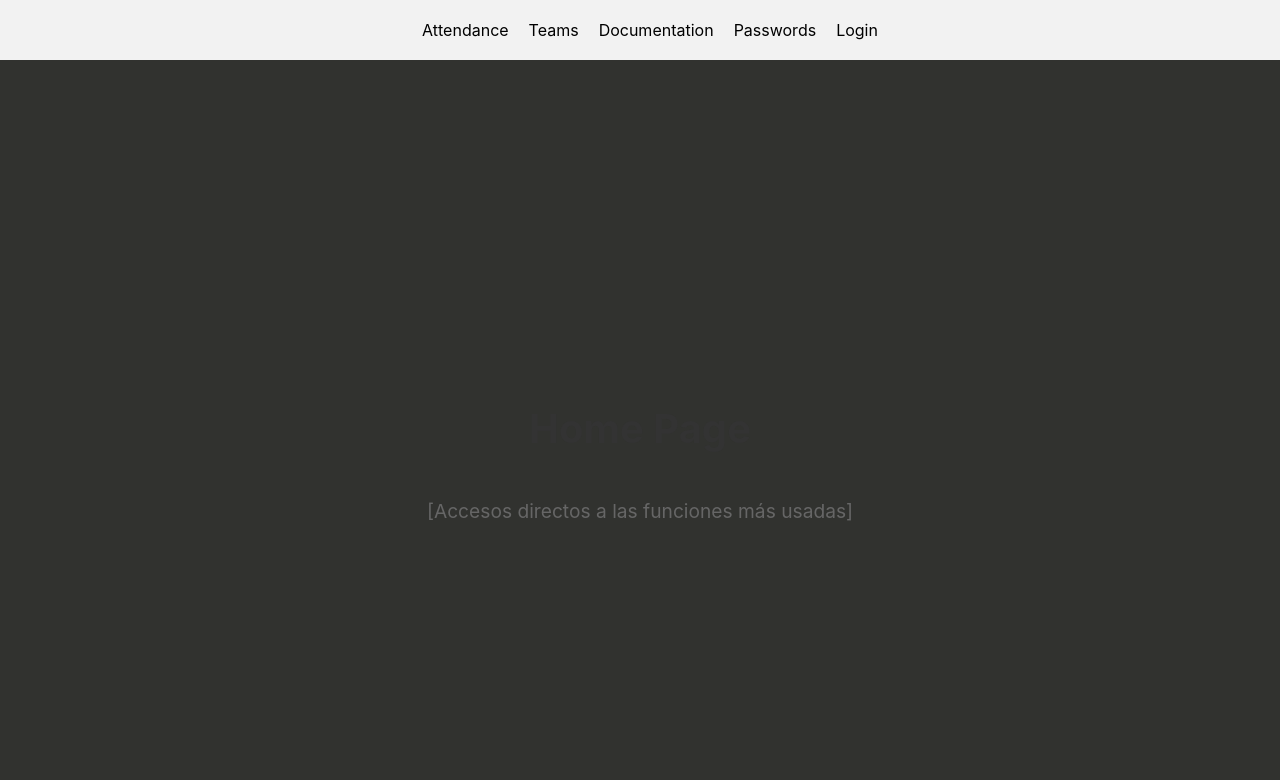
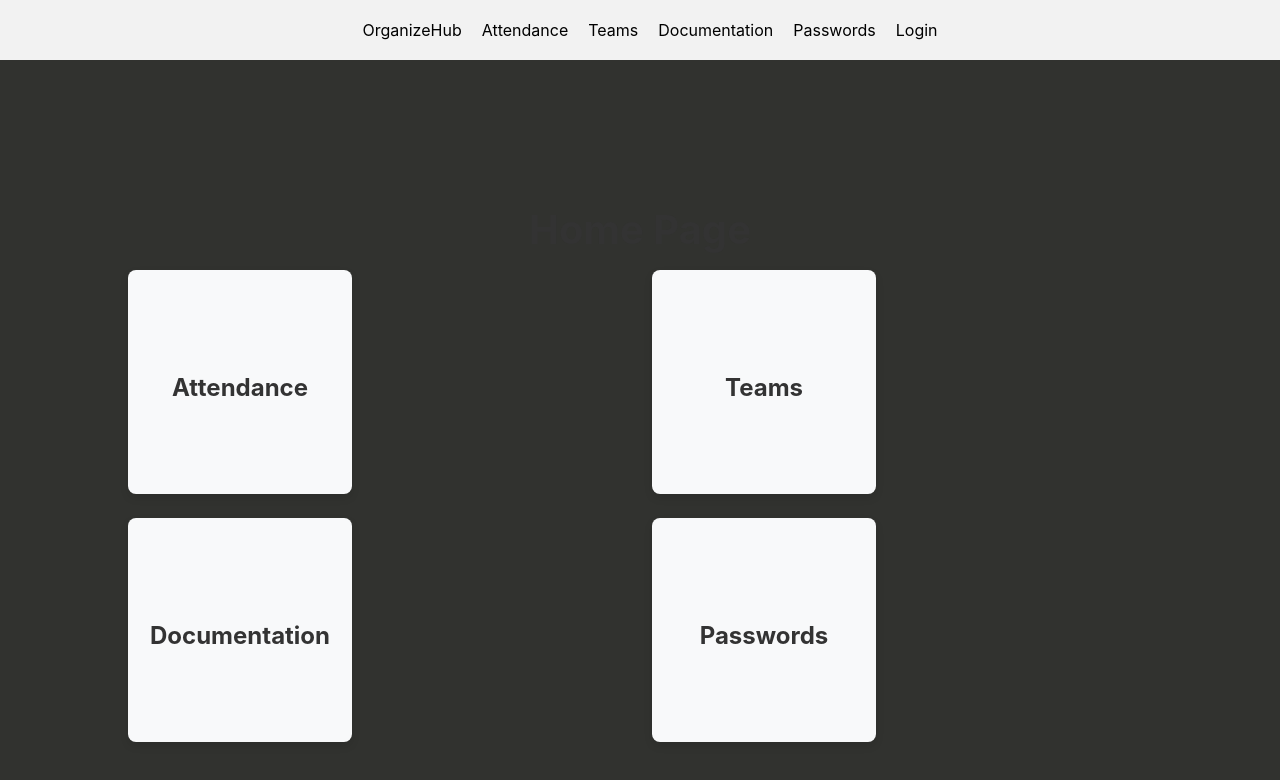
Before and after one commit to Fedekkc/OrganizeHub-v2.0, a React (Create React App) app in the folder front/: page / in a window 1280 px wide. Shown: the top 780 px of the page. Built offline with nearby package versions, Linux system fonts and the light colour scheme.

Commit message:
Refactor navbar component to add OrganizeHub link

```diff
--- a/front/src/components/navbar/navbar.jsx
+++ b/front/src/components/navbar/navbar.jsx
@@ -48,6 +48,9 @@ const Navbar = () => {
 
             <NavbarContainer>
                 <List>
+                    <Item>
+                        <ItemText to="/home">OrganizeHub</ItemText>
+                    </Item>
                     <Item>
                         <ItemText to="/attendance">Attendance</ItemText>
                     </Item>
--- a/front/src/pages/home/Home.jsx
+++ b/front/src/pages/home/Home.jsx
@@ -1,5 +1,6 @@
 import React from 'react';
 import styled from 'styled-components';
+import { useNavigate } from 'react-router-dom';
 
 const HomeContainer = styled.div`
     display: flex;
@@ -13,18 +14,82 @@ const HomeContainer = styled.div`
 const Title = styled.h1`
     font-size: 2.5rem;
     color: #333;
+    margin-bottom: 1rem;
 `;
 
 const Description = styled.p`
     font-size: 1.2rem;
     color: #666;
+    margin-bottom: 2rem;
+`;
+
+const CardContainer = styled.div`
+    display: grid;
+    grid-template-columns: repeat(2, 1fr);
+    gap: 1.5rem;
+    width: 80%;
+    justify-content: center;
+    align-items: center;
+
+    div {
+        display: flex;
+        align-items: center;
+        justify-content: center;
+        &:hover {
+            background-color: white;
+        }
+
+    }
+
+`;
+
+const Card = styled.div`
+    background-color: #f8f9fa;
+    display: flex;
+    flex-direction: column;
+    align-items: center;
+    justify-content: center;
+    height:10rem;
+    width: 10rem;
+    border-radius: 8px;
+    box-shadow: 0 4px 8px rgba(0, 0, 0, 0.1);
+    padding: 2rem;
+    text-align: center;
+    cursor: pointer;
+    transition: transform 0.3s ease, box-shadow 0.3s ease;
+
+    &:hover {
+        transform: translateY(-10px);
+        box-shadow: 0 8px 16px rgba(0, 0, 0, 0.2);
+    }
+`;
+
+const CardTitle = styled.h2`
+    font-size: 1.5rem;
+    color: #333;
+    margin-bottom: 0.5rem;
 `;
 
 const Home = () => {
+    const navigate = useNavigate();
+
     return (
         <HomeContainer>
             <Title>Home Page</Title>
-            <Description>[Accesos directos a las funciones más usadas]</Description>
+            <CardContainer>
+                <Card onClick={() => navigate('/attendance')}>
+                    <CardTitle>Attendance</CardTitle>
+                </Card>
+                <Card onClick={() => navigate('/teams')}>
+                    <CardTitle>Teams</CardTitle>
+                </Card>
+                <Card onClick={() => navigate('/documentation')}>
+                    <CardTitle>Documentation</CardTitle>
+                </Card>
+                <Card onClick={() => navigate('/passwords')}>
+                    <CardTitle>Passwords</CardTitle>
+                </Card>
+            </CardContainer>
         </HomeContainer>
     );
 };
```
